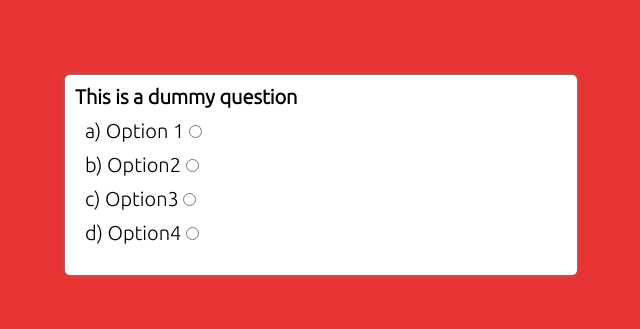
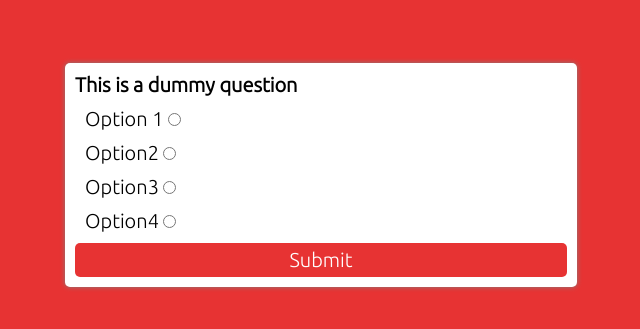
Before and after one commit to kumarkeshavbhardwaj/Quiz-App-JS, a plain HTML site: page index.html in a window 1280 px wide. Shown: the part 225-554 px from the top of the page, without its empty margins (319-959 px from the left). Drawn offline with Linux system fonts and the light colour scheme.

Commit message:
minimal styling

```diff
--- a/index.html
+++ b/index.html
@@ -13,24 +13,27 @@
             <h2> This is a dummy question</h2>
             <div class="row">
 
-            <label for="option1">a) Option 1</label>
-            <input type="radio" value="a" id="option1"  name="option">
+            <label for="option1">Option 1</label>
+            <input class="options" type="radio" value="a" id="option1"  name="option">
         </div>
         <div class="row">
 
-            <label for="option2">b) Option2</label>
-            <input type="radio" value="b" id="option2" name="option">
+            <label for="option2">Option2</label>
+            <input class="options" type="radio" value="b" id="option2" name="option">
         </div>
         <div class="row">
 
-            <label for="option3">c) Option3</label>
-            <input type="radio" value="c" id="option3" name="option">
+            <label for="option3">Option3</label>
+            <input class="options" type="radio" value="c" id="option3" name="option">
         </div>
         <div class="row">
 
-            <label for="option4">d) Option4</label>
-            <input type="radio" value="d" id="option4" name="option">
+            <label for="option4">Option4</label>
+            <input class="options" type="radio" value="d" id="option4" name="option">
         </div>
+        <button class="btn">
+            Submit
+        </button>
 
         </div>
     </div>
--- a/style.css
+++ b/style.css
@@ -26,7 +26,7 @@ body{
 #box {
     padding: 10px;
     width: 40%;
-    height: 200px;
+    /* height: 200px; */
     box-shadow: 0px 0px 5px grey;
     background-color: white;
     border-radius: 5px;
@@ -36,3 +36,14 @@ body{
     width: 100%;
     margin: .5rem;
 }
+
+.btn{
+    width: 100%;
+    padding: 5px;
+    font-size: 20px;
+    color: white;
+    border: none;
+    border-radius: 5px;
+    background-color: #e73333;
+    cursor: pointer;
+}
```
